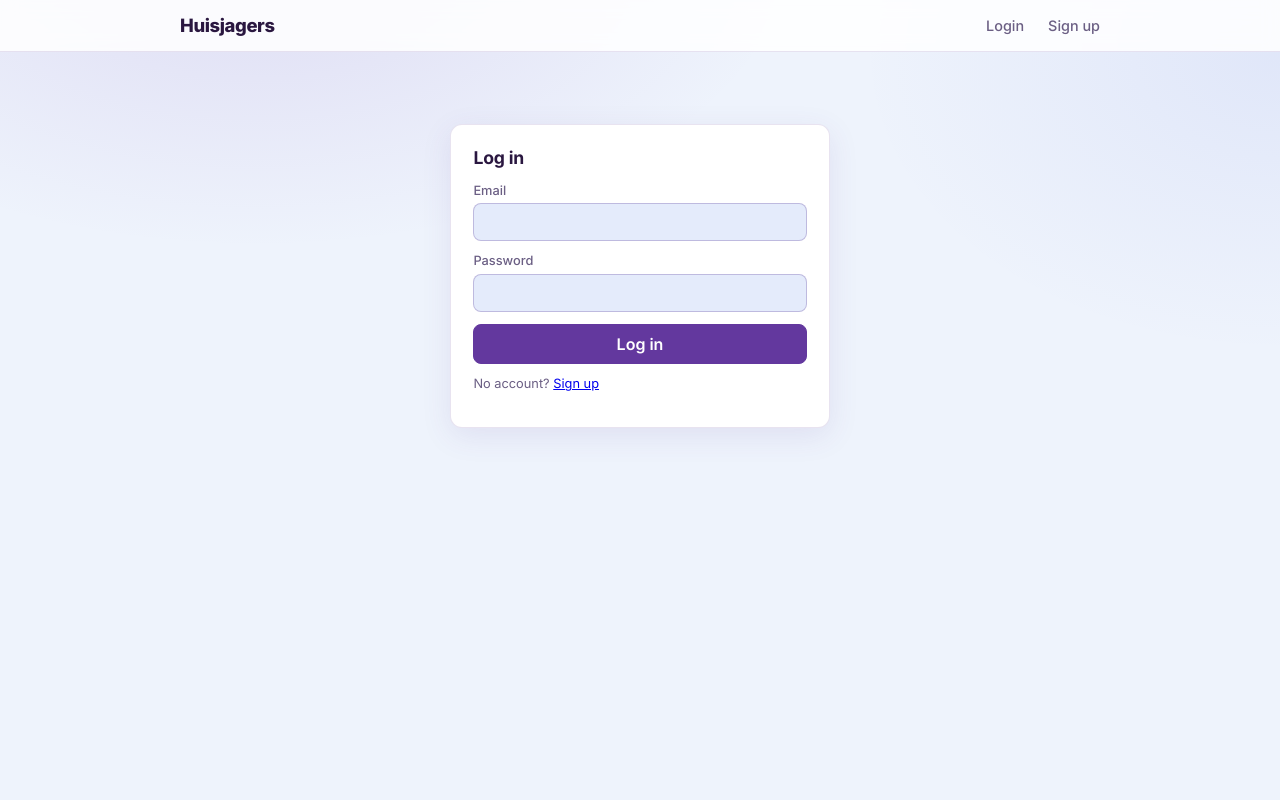
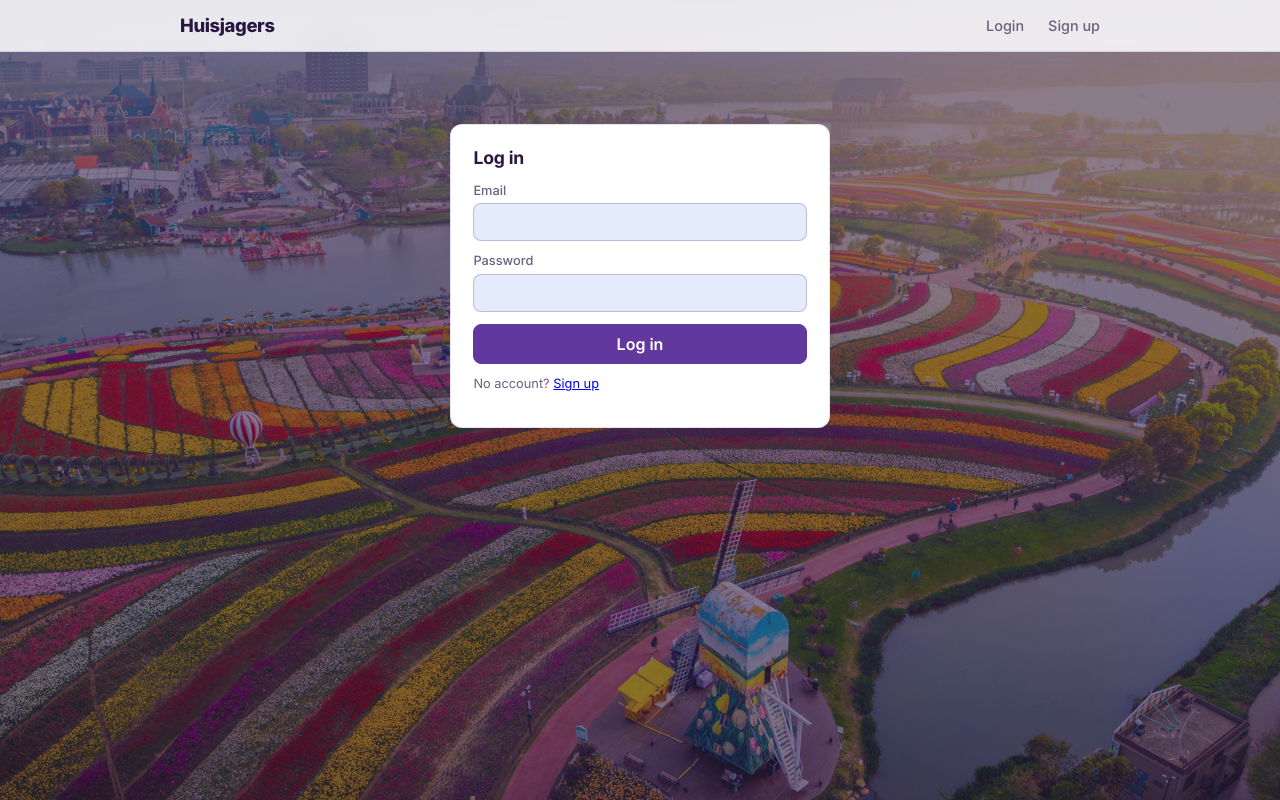
Before and after one commit to idquodest/huisjagers, a FastAPI app: page /login in a window 1280 px wide. Run offline with FastAPI, Linux system fonts and the light colour scheme.

Commit message:
Add background image to login/signup pages

```diff
--- a/dashboard/templates/base.html
+++ b/dashboard/templates/base.html
@@ -145,7 +145,17 @@
     .city-status-summary { font-size: 0.8rem; color: var(--text-muted); flex: 1; min-width: 150px; }
     .city-status-actions { display: flex; gap: 0.6rem; align-items: center; }
     .hint { color: var(--text-muted); font-size: 0.8rem; }
-    .auth-card { max-width: 380px; margin: 3rem auto; }
+    .auth-card { max-width: 380px; margin: 3rem auto; position: relative; z-index: 1; }
+    body.auth-bg {
+      background-color: #2a1740;
+      background-image:
+        linear-gradient(rgba(42,23,64,0.55), rgba(42,23,64,0.55)),
+        url('/static/auth-bg.jpg');
+      background-size: cover;
+      background-position: center;
+      background-attachment: fixed;
+      min-height: 100vh;
+    }
     @media (max-width: 600px) {
       table, thead, tbody, tr { display: block; }
       thead { display: none; }
@@ -155,7 +165,7 @@
     }
   </style>
 </head>
-<body>
+<body class="{% block body_class %}{% endblock %}">
   <nav class="topbar">
     <div class="inner">
       <span class="brand">Huisjagers</span>
--- a/dashboard/templates/login.html
+++ b/dashboard/templates/login.html
@@ -1,5 +1,6 @@
 {% extends "base.html" %}
 {% block title %}Log in - Huisjagers{% endblock %}
+{% block body_class %}auth-bg{% endblock %}
 {% block content %}
 <div class="card auth-card">
   <h2>Log in</h2>
--- a/dashboard/templates/signup.html
+++ b/dashboard/templates/signup.html
@@ -1,5 +1,6 @@
 {% extends "base.html" %}
 {% block title %}Sign up - Huisjagers{% endblock %}
+{% block body_class %}auth-bg{% endblock %}
 {% block content %}
 <div class="card auth-card">
   <h2>Sign up</h2>
```
Also changed, not shown: dashboard/static/auth-bg.jpg (added).
